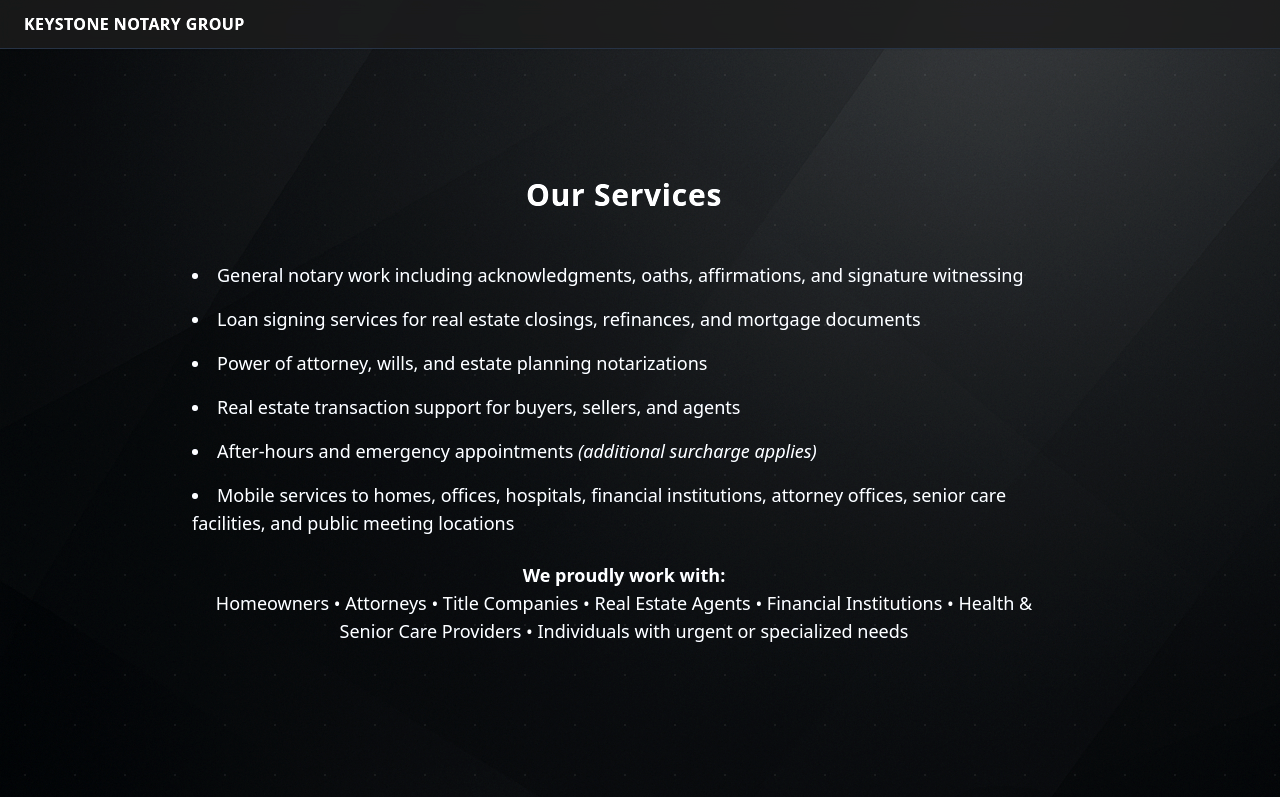
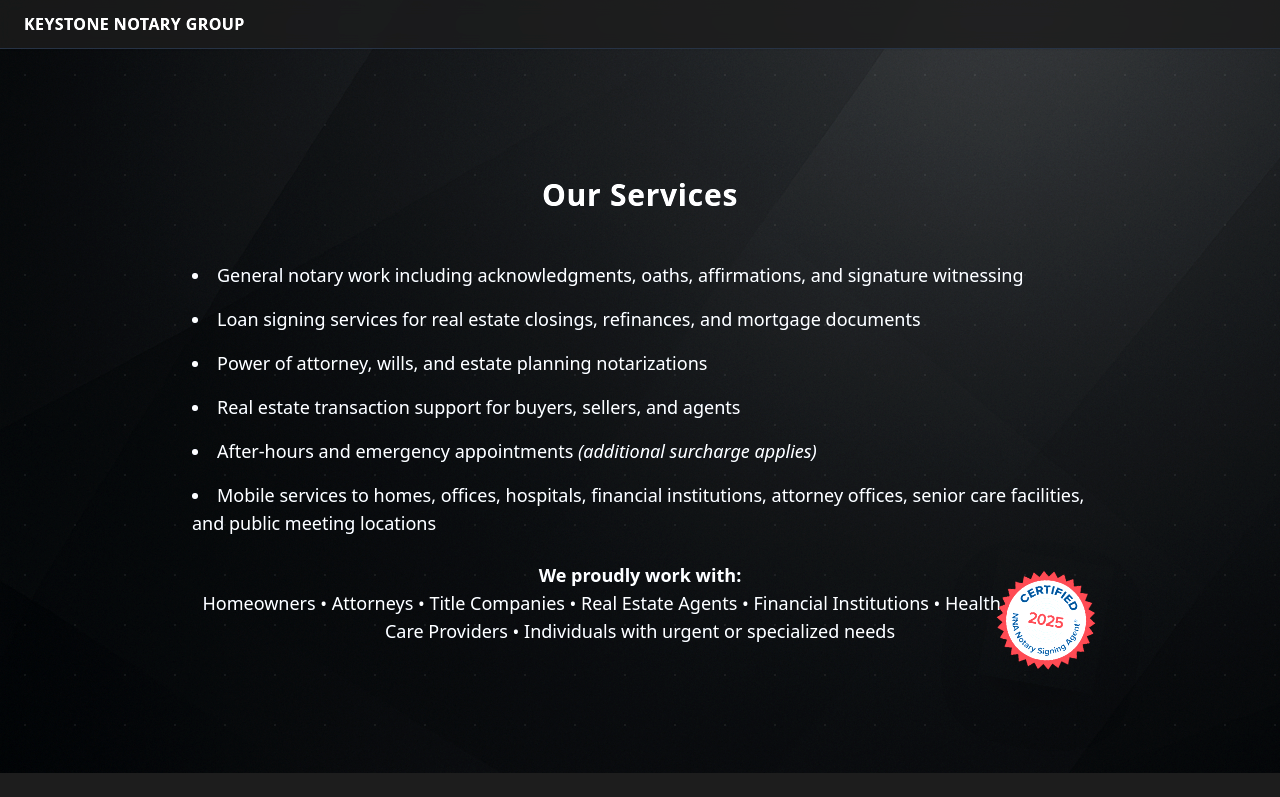
Before and after one commit to BikerViking/keystone-site, a React (Create React App) app: page /services in a window 1280 px wide. Shown: the top 797 px of the page. Built offline with nearby package versions, Linux system fonts and the light colour scheme.

Commit message:
fix: adjust NNA seal positioning

```diff
--- a/src/pages/services.jsx
+++ b/src/pages/services.jsx
@@ -4,12 +4,10 @@ import LayoutWrapper from "../components/LayoutWrapper";
 export default function ServicesPage() {
   return (
     <LayoutWrapper>
-      {/* Extra bottom padding keeps the NNA seal from overlapping page text */}
-      <div className="relative w-full pb-64 pr-8">
-        <section
-          aria-label="Services"
-          className="mx-auto max-w-screen-lg px-4 py-12 text-gray-200 sm:px-6 sm:py-16 lg:px-8"
-        >
+      <section
+        aria-label="Services"
+        className="relative mx-auto max-w-screen-lg px-4 py-12 pb-36 text-gray-200 sm:px-6 sm:py-16 lg:px-8"
+      >
           <h1 className="mb-8 text-center text-2xl font-semibold tracking-wide sm:mb-12 sm:text-3xl">
             Our Services
           </h1>
@@ -47,7 +45,6 @@ export default function ServicesPage() {
             Financial Institutions &bull; Health & Senior Care Providers &bull; Individuals with
             urgent or specialized needs
           </p>
-        </section>
 
         {/* NNA Seal Floating on Screen Corner */}
         {/* Position seal at bottom right so it doesn't overlap the content */}
@@ -55,9 +52,9 @@ export default function ServicesPage() {
           src="/nna-seal.PNG"
           alt="NNA Certified Notary Signing Agent 2025"
           aria-hidden="true"
-          className="pointer-events-none absolute bottom-0 right-4 h-40 w-auto rotate-[10deg] shadow-2xl z-50"
+          className="pointer-events-none absolute bottom-6 right-4 h-32 w-auto rotate-[10deg] shadow-2xl"
         />
-      </div>
+      </section>
     </LayoutWrapper>
   );
 }
```
